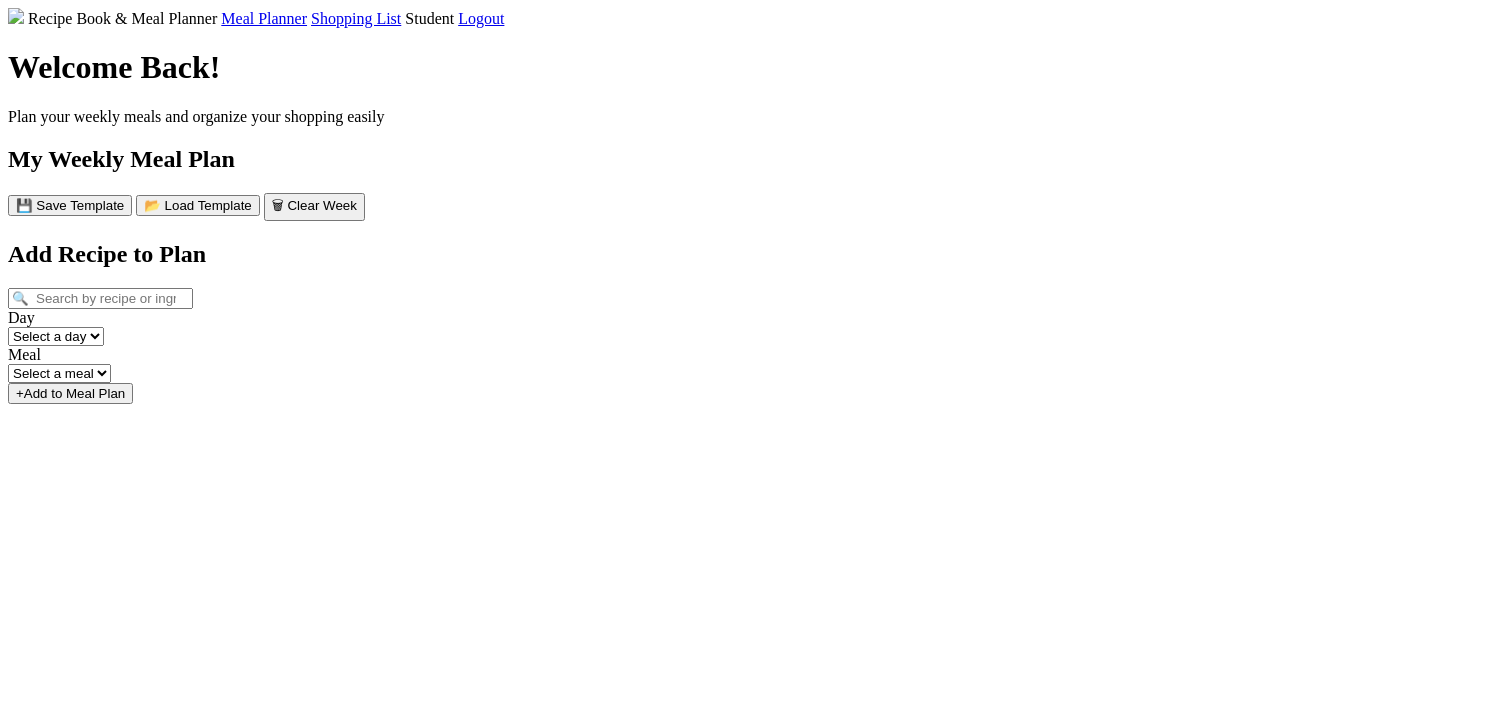
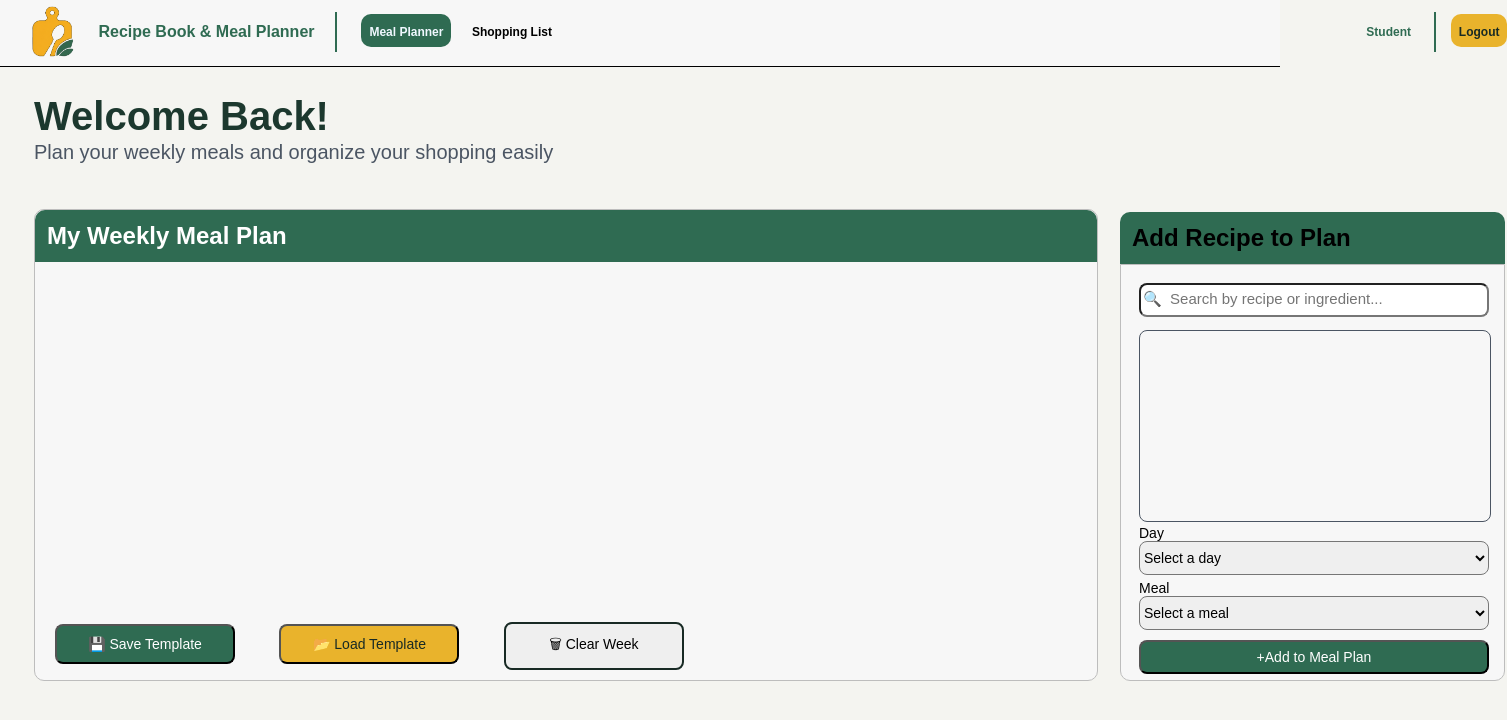
Before and after one commit to mamun-07/Webtech-Project-Group-06--Sec-X-, a plain HTML site: page pages/student.html in a window 1280 px wide. Shown: the whole page, 1507 px wide, since content can reach past the window. Drawn offline with Linux system fonts and the light colour scheme.

Commit message:
image location and href changes

```diff
--- a/pages/student.html
+++ b/pages/student.html
@@ -4,15 +4,15 @@
     <meta charset="UTF-8">
     <meta name="viewport" content="width=device-width, initial-scale=1.0">
     <title>Document</title>
-    <link rel="stylesheet" href="../css/studentMealPlanner.css">
+    <link rel="stylesheet" href="../css/student.css">
 </head>
 <body>
     <div class = "naviBar">
-        <img src="../images/studentLogo.jpeg"/>
+        <img src="../images/logo.png"/>
         <span class = "rbmp">Recipe Book & Meal Planner</span>
         <span class="divider"></span>
-        <span class = "meal"><a href="studentMealPlanner.html">Meal Planner</a></span>
-        <span class = "shoppinglist"><a href="studentShoppingList.html">Shopping List</a></span>
+        <span class = "meal"><a href="student.html">Meal Planner</a></span>
+        <span class = "shoppinglist"><a href="student-shopping-list.html">Shopping List</a></span>
         <span class = "sname"> Student </span>
         <span class="divider1"></span>
         <span class ="btn-logout"><a href="#">Logout</a></span>
```
Also changed, not shown: pages/student-shopping-list.html (+4 -4 lines).
